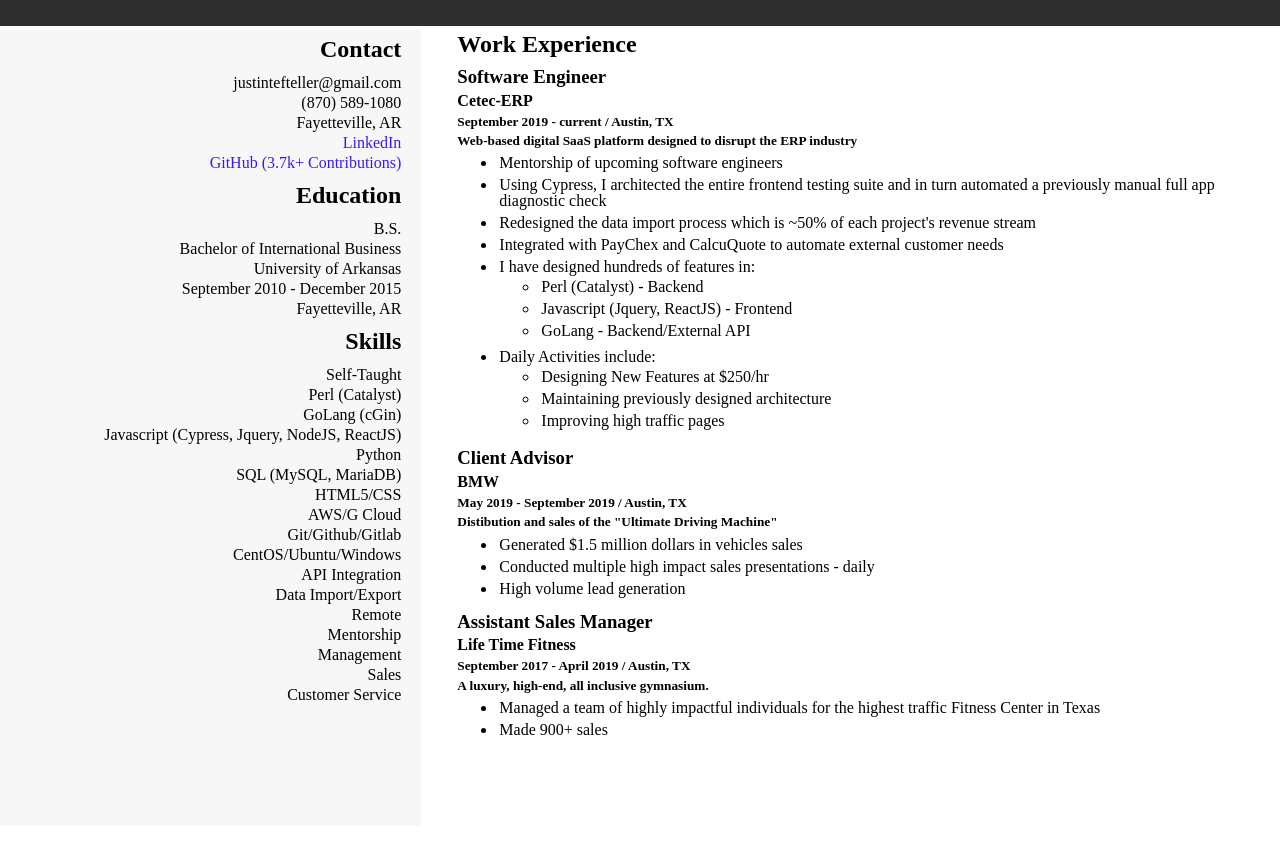
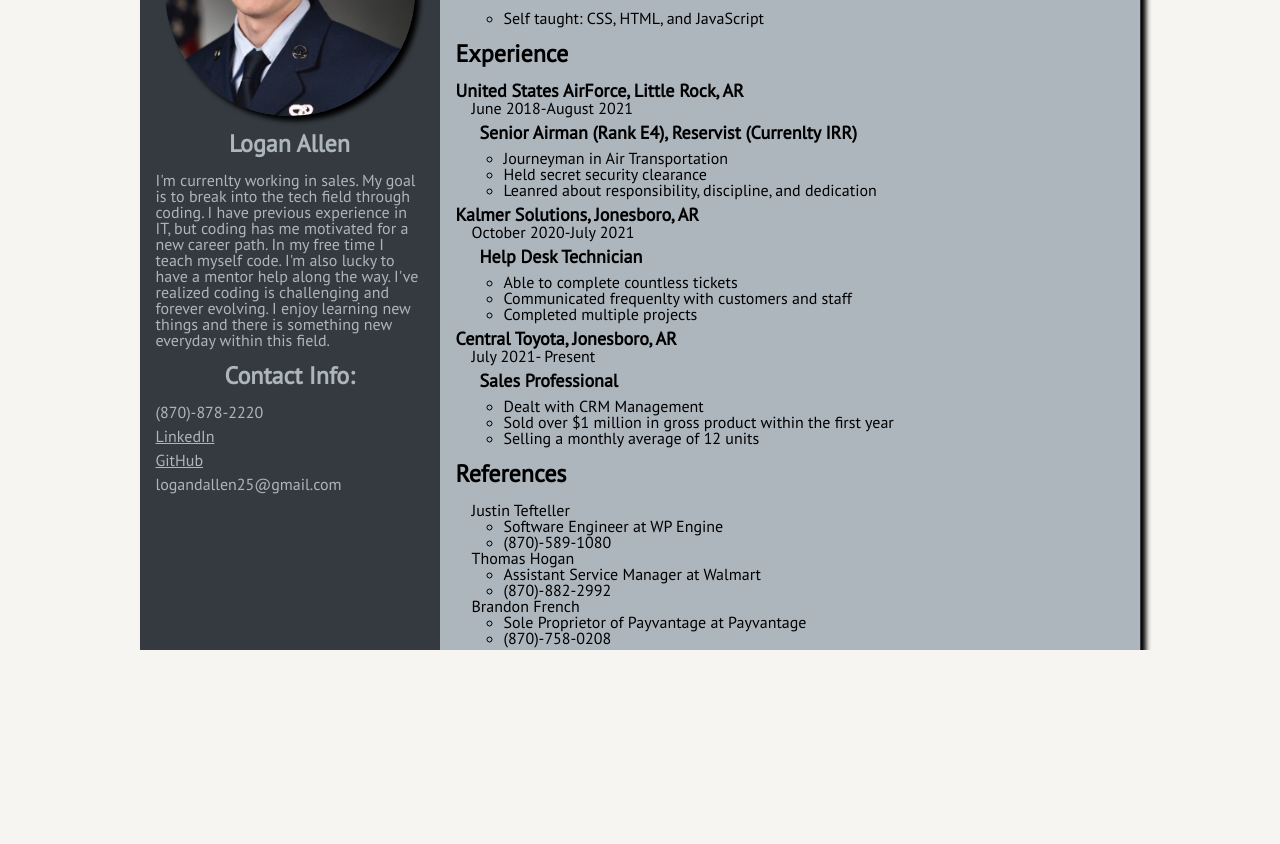
Before and after one commit to jtefteller/jtefteller.github.io, a plain HTML site: page index.html in a window 1280 px wide. Shown: the part 150-994 px from the top of the page. After the commit the page ends 800 px from the top, so only its background shows below. Drawn offline with Linux system fonts and the light colour scheme; a web font is replaced by a local one.

Commit message:
helping logan

```diff
--- a/index.html
+++ b/index.html
@@ -1,211 +1,106 @@
 <!DOCTYPE html>
 <html lang="en">
+
 <head>
-	<meta charset="UTF-8">
-	<meta http-equiv="X-UA-Compatible" content="IE=edge">
-	<meta name="viewport" content="width=device-width, initial-scale=1.0">
-	<title>Document</title>
+    <meta charset="UTF-8">
+    <meta http-equiv="X-UA-Compatible" content="IE=edge">
+    <meta name="viewport" content="width=device-width, initial-scale=1.0">
+    <link rel="stylesheet" href="style.css">
+    <title>Resume</title>
+</head>
 
-</head>
 <body>
-	<style>
-		@font-face {
-			font-family: PJR;
-			src: url("./Plus_Jakarta_Sans/static/PlusJakartaSans-Regular.ttf");
-		}
-		@font-face {
-			font-family: EPJR;
-			src: url("./Plus_Jakarta_Sans/static/PlusJakartaSans-ExtraBold.ttf");
-		}
-		@page  {
-			margin: 0;
-			size: letter; /*or width x height 150mm 50mm*/
-		}
-		*{
-			line-height: 1;
-			box-sizing: border-box;
-			margin: 2px 0;
-			font-family: PJR;
-		}
+    <div class="main_wrapper">
+        <section class="summary">
+            <img src="img/resumepic.jpeg" alt="resumepic" class="resumepic profile_picture">
+            <h1>Logan Allen</h1>
+            <p>I'm currenlty working in sales. My goal is to break into the tech field through coding. I have previous
+                experience in IT, but coding has me motivated for a new career path. In my free time I teach myself code.
+                I'm also lucky
+                to have a mentor help along the way. I've realized coding is challenging and forever evolving. I enjoy
+                learning new things and there is something new everyday within this field.
+            </p>
+            <h1>Contact Info:</h1>
+            <ul class="header">
+                <li>(870)-878-2220</li>
+                <li>
+                    <a class="link"
+                        href="https://www.linkedin.com/in/logan-allen-a2213817a/">LinkedIn
+                    </a>
+                </li>
+                <li>
+                    <a class="link" href="https://github.com/LoganA25">
+                        GitHub
+                    </a>
+                </li>
+                <li>
+                    logandallen25@gmail.com
+                </li>
+            </ul>
+        </section>
+        <section class="main">
+            <h1>Education</h1>
+            <ul>
+                <li>Hoxie High School</li>
+                <li>Arkansas State University</li>
+            </ul>
+            <h1>Skills</h1>
+            <ul>
+                <li>Self taught: CSS, HTML, and JavaScript</li>
+            </ul>
 
-		a {
-			text-decoration: none;
-			color: rgb(57, 27, 232);
-		}
-		li {
-			padding: 2px;
-		}
-		h1{
-			font-family: EPJR;
-			font-size: 4em;
-		}
+            <h1>Experience</h1>
+            <h2>United States AirForce, Little Rock, AR</h2>
+            <h4>June 2018-August 2021</h4>
+            <h3>Senior Airman (Rank E4), Reservist (Currenlty IRR)</h3>
+            <ul>
+                <li>Journeyman in Air Transportation</li>
+                <li>Held secret security clearance</li>
+                <li>Leanred about responsibility, discipline, and dedication</li>
+            </ul>
+            <h2>Kalmer Solutions, Jonesboro, AR</h2>
+            <h4>October 2020-July 2021</h4>
+            <h3>Help Desk Technician</h3>
+            <ul>
+                <li>Able to complete countless tickets</li>
+                <li>Communicated frequenlty with customers and staff</li>
+                <li>Completed multiple projects</li>
+            </ul>
+            <h2>Central Toyota, Jonesboro, AR</h2>
+            <h4>July 2021- Present</h4>
+            <h3>Sales Professional</h3>
+            <ul>
+                <li>Dealt with CRM Management</li>
+                <li>Sold over $1 million in gross product within the first year</li>
+                <li>Selling a monthly average of 12 units</li>
+            </ul>
+            <h1>References</h1>
+            <h4>Justin Tefteller</h4>
+            <ul class="reference">
+                <li>Software Engineer at WP Engine</li>
+                <!-- <li>WP Engine</li> -->
+                <li>(870)-589-1080</li>
+                <!-- <li>504 Lavaca St, Suite 1000 Austin, TX</li> -->
+            </ul>
+            <h4>Thomas Hogan</h4>
+            <ul class="reference">
+                <li>Assistant Service Manager at Walmart</li>
+                <!-- <li>Walmart</li> -->
+                <li>(870)-882-2992</li>
+                <!-- <li>1815 E Highland Dr, Jonesboro, AR 72401</li> -->
+            </ul>
+            <h4>Brandon French</h4>
+            <ul class="reference">
+                <li>Sole Proprietor of Payvantage at Payvantage</li>
+                <!-- <li>Payvantage</li> -->
+                <li>(870)-758-0208</li>
+                <!-- <li>1217 Stone St, Jonesboro, AR 72401</li> -->
+            </ul>
 
-		h2 {
+        </section>
+    </div>
 
-			padding-bottom: 10px;
-		}
-		h3, h4, h5 {
-			padding-bottom: 4px;
-		}
-		h2 {
-			font-family:EPJR;
-		}
-		div {
-			padding-bottom: 10px;
-		}
 
-		#app__div--main_container {
-			width: 100vw;
-			min-height: 100vh;
-		}
+</body>
 
-		.sub {
-			font-family: PJR;
-			font-size: 2em;
-			font-weight: 100;
-			font-style: italic;
-		}
-		#header {
-			background-color:#2e2e2e;
-			color: white;
-			padding: 2rem;
-			text-align: center;
-			margin-top: -4px;
-			min-width: 100%;
-		}
-		.grid {
-			display: grid;
-			grid-template-columns: 1fr 2fr;
-			grid-gap: 1em;
-			grid-template-areas: "l r";
-			width: 100%;
-			height: 100vh;
-		}
-
-		.column-left {
-			grid-area: l;
-			background-color: #f7f7f7;
-			text-align: right;
-			padding-right: 20px;
-		}
-		.column-right {
-			grid-area: r;
-			padding-left: 20px;
-			text-align: left;
-		}
-		.lc-item {
-			display: flex;
-			flex-direction: column;
-		}
-
-		.lc-item {
-			padding-top: 3px;
-			padding-bottom: 3px;
-		}
-
-	</style>
-	<div id="app__div--main_container">
-		<section id="header">
-			<h1>Justin Tefteller</h1>
-			<h2 class="sub">Software Engineer</h2>
-		</section>
-		<section class="grid">
-			<section class="column-left">
-				<div class="lc-item">
-					<h2>Contact</h2>
-					<p>justintefteller@gmail.com</p>
-					<p>(870) 589-1080</p>
-					<p>Fayetteville, AR</p>
-					<a href="https://www.linkedin.com/in/justin-tefteller-104ab1136/">LinkedIn</a>
-					<a href="https://github.com/jtefteller">GitHub (3.7k+ Contributions)</a>
-
-				</div>
-
-				<div class="lc-item">
-					<h2>Education</h2>
-					<p>B.S.</p>
-					<p>Bachelor of International Business</p>
-					<p>University of Arkansas</p>
-					<p>September 2010 - December 2015</p>
-					<p>Fayetteville, AR</p>
-				</div>
-
-				<div class="lc-item">
-					<h2>Skills</h2>
-					<p>Self-Taught</p>
-					<p>Perl (Catalyst)</p>
-					<p>GoLang (cGin)</p>
-					<p>Javascript (Cypress, Jquery, NodeJS, ReactJS)</p>
-					<p>Python</p>
-					<p>SQL (MySQL, MariaDB)</p>
-					<p>HTML5/CSS</p>
-					<p>AWS/G Cloud</p>
-					<p>Git/Github/Gitlab</p>
-					<p>CentOS/Ubuntu/Windows</p>
-					<p>API Integration</p>
-					<p>Data Import/Export</p>
-					<p>Remote</p>
-					<p>Mentorship</p>
-					<p>Management</p>
-					<p>Sales</p>
-					<p>Customer Service</p>
-				</div>
-
-			</section>
-			<section class="column-right">
-				<h2>Work Experience</h2>
-				<div>
-					<h3>Software Engineer</h3>
-					<h4>Cetec-ERP</h4>
-					<h5>September 2019 - current / Austin, TX</h5>
-					<h5>Web-based digital SaaS platform designed to disrupt the ERP industry</h5>
-					<ul>
-						<li>Mentorship of upcoming software engineers</li>
-						<li>Using Cypress, I architected the entire frontend testing suite and in turn automated a previously manual full app diagnostic check</li>
-						<li>Redesigned the data import process which is ~50% of each project's revenue stream</li>
-						<li>Integrated with PayChex and CalcuQuote to automate external customer needs</li>
-						<li>
-							I have designed hundreds of features in:
-							<ul>
-								<li> Perl (Catalyst) - Backend </li>
-								<li> Javascript (Jquery, ReactJS) - Frontend </li>
-								<li> GoLang - Backend/External API </li>
-							</ul>
-						</li>
-						<li>
-							Daily Activities include:
-							<ul>
-								<li>Designing New Features at $250/hr</li>
-								<li>Maintaining previously designed architecture</li>
-								<li>Improving high traffic pages</li>
-							</ul>
-						</li>
-					</ul>
-				</div>
-				<div>
-					<h3>Client Advisor</h3>
-					<h4>BMW</h4>
-					<h5>May 2019 - September 2019 / Austin, TX</h5>
-					<h5>Distibution and sales of the "Ultimate Driving Machine"</h5>
-					<ul>
-						<li>Generated $1.5 million dollars in vehicles sales</li>
-						<li>Conducted multiple high impact sales presentations - daily</li>
-						<li>High volume lead generation</li>
-					</ul>
-
-				</div>
-				<div>
-					<h3>Assistant Sales Manager</h3>
-					<h4>Life Time Fitness</h4>
-					<h5>September 2017 - April 2019 / Austin, TX</h5>
-					<h5>A luxury, high-end, all inclusive gymnasium.</h5>
-					<ul>
-						<li>Managed a team of highly impactful individuals for the highest traffic Fitness Center in Texas</li>
-						<li>Made 900+ sales</li>
-					</ul>
-				</div>
-			</section>
-		</section>
-	</div>
-</body>
 </html>
--- /dev/null
+++ b/style.css
@@ -0,0 +1,291 @@
+@import url('https://fonts.googleapis.com/css2?family=PT+Sans&display=swap');
+
+:root {
+    --color0: #343A40;
+    --color1: #495057;
+    --color2: #6C757D;
+    --color3: #ADB5BD;
+    --color4: #CED4DA;
+    --backgroud-color: #f6f5f1;
+    --margin: 1rem;
+    --max-width: 1000px;
+}
+
+/* RESETS */
+
+/* http://meyerweb.com/eric/tools/css/reset/
+   v2.0 | 20110126
+   License: none (public domain)
+*/
+
+html, body, div, span, applet, object, iframe,
+h1, h2, h3, h4, h5, h6, p, blockquote, pre,
+a, abbr, acronym, address, big, cite, code,
+del, dfn, em, img, ins, kbd, q, s, samp,
+small, strike, strong, sub, sup, tt, var,
+b, u, i, center,
+dl, dt, dd, ol, ul, li,
+fieldset, form, label, legend,
+table, caption, tbody, tfoot, thead, tr, th, td,
+article, aside, canvas, details, embed,
+figure, figcaption, footer, header, hgroup,
+menu, nav, output, ruby, section, summary,
+time, mark, audio, video {
+	margin: 0;
+	padding: 0;
+	border: 0;
+	font-size: 100%;
+	font: inherit;
+	vertical-align: baseline;
+}
+/* HTML5 display-role reset for older browsers */
+article, aside, details, figcaption, figure,
+footer, header, hgroup, menu, nav, section {
+	display: block;
+}
+body {
+	line-height: 1;
+}
+ol, ul {
+	list-style: none;
+}
+blockquote, q {
+	quotes: none;
+}
+blockquote:before, blockquote:after,
+q:before, q:after {
+	content: '';
+	content: none;
+}
+table {
+	border-collapse: collapse;
+	border-spacing: 0;
+}
+
+/* MAIN CONTENT */
+body {
+    display: flex;
+    align-items: center;
+    justify-content: center;
+    background-color: var(--backgroud-color);
+    font-family: 'PT Sans', sans-serif;
+}
+
+.main_wrapper {
+    display: flex;
+    height: 100vh;
+    min-width: var(--max-width);
+    border-right: solid 1px var(--color0);
+    background-color: var(--color3);
+    box-shadow: 5px 5px 5px black;
+}
+
+.summary {
+    max-width: 300px;
+    color: var(--color3);
+    background-color: var(--color0);
+}
+
+.profile_picture {
+    display: block;
+    border-radius: 50%;
+    max-width: 250px;
+    margin-top: var(--margin);
+    margin-left: auto;
+    margin-right: auto;
+    box-shadow: 5px 5px 5px black;
+}
+
+.summary h1 {
+    margin: var(--margin);
+    text-align: center;
+    font-size: x-large;
+    font-weight: 900;
+}
+
+.summary p {
+    margin: var(--margin);
+}
+
+.summary ul {
+    margin: var(--margin);
+}
+
+.summary li {
+    margin-top: calc(var(--margin)/2);
+}
+
+.summary a {
+    color: var(--color3);
+    text-decoration: underline;
+}
+
+.main {
+    margin: var(--margin);
+}
+
+.main h1 {
+    font-size: x-large;
+    font-weight: 900;
+    margin-top: var(--margin);
+    margin-bottom: var(--margin);
+}
+
+.main h2 {
+    margin-top: calc(var(--margin) * .5);
+    font-weight: 700;
+    font-size: large;
+}
+
+.main h3 {
+    font-size: large;
+    font-weight: 600;
+    margin-top: calc(var(--margin) * .5);
+    margin-bottom: calc(var(--margin) * .5);
+    margin-left: calc(var(--margin) * 1.5);
+}
+
+.main h4 {
+    margin-left: calc(var(--margin) * 1);
+}
+
+.main ul {
+    font-size: medium;
+    margin-left: calc(var(--margin) * 3);
+    list-style-type: circle;
+}
+
+/* Media Queries */
+
+@media screen and (max-width: 1000px) {
+    body {
+        display: block;
+        overflow: hidden;
+    }
+    .main_wrapper {
+        min-width: none;
+        height: 100%;
+    }
+}.
+
+
+
+
+/*
+
+LOGANS stuff
+section {
+    display: block;
+}
+
+body {
+    margin: 0;
+    padding: 0;
+    border: 0;
+    font-size: 100%;
+    font: inherit;
+    line-height: 1;
+    background-color: var(--color3);
+    font-size: 100%;
+    font-family: 'PT Sans', sans-serif;
+}
+
+.summary {
+    background-color: var(--color0);
+    color: var(--color3);
+    padding: 1em;
+    text-align: center;
+    flex-direction: row;
+    float: left;
+    width: 250px;
+    height: 100vh;
+    position: fixed;
+}
+
+.summary p {
+    text-align: justify;
+    margin-bottom: 0.5em;
+    flex-direction: auto;
+}
+
+.header {
+    text-align: left;
+    font-size: 1em;
+    line-height: 1.8em;
+}
+
+.link {
+    color: var(--color3);
+    text-decoration: underline;
+}
+
+.resumepic {
+    vertical-align: middle;
+    width: 200px;
+    height: 200px;
+    border-radius: 50%;
+    flex-direction: row;
+    max-width: 100%;
+    height: auto;
+    width: auto\9;
+}
+
+.main {
+    padding: 0.5em;
+    flex-direction: row;
+}
+
+.main h1 {
+    margin-left: 12em;
+    margin-top: 1.5em;
+    margin-bottom: 0.3em;
+    font-size: 1.8em;
+    flex-direction: row;
+}
+
+.main h2 {
+    margin-left: 15em;
+    margin-top: 0.5em;
+    margin-bottom: 0.3em;
+    font-size: 1.5em;
+    flex-direction: row;
+}
+
+.main h3 {
+    margin-left: 23em;
+    margin-top: 0.5em;
+    margin-bottom: 0.3em;
+    font-size: 1.0em;
+    font-weight: bold;
+    flex-direction: row;
+}
+
+.main h4 {
+    margin-left: 23em;
+    margin-top: 0.5em;
+    margin-bottom: 0.3em;
+    font-size: 1.0em;
+    flex-direction: row;
+    font-weight: bold;
+}
+
+.main ul li {
+    margin-left: 24em;
+    flex-direction: row;
+}
+
+.reference {
+    margin-left: -3.5em;
+    list-style: none;
+}
+
+.date {
+    font-weight: normal;
+    font-size: 0.8em;
+}
+
+@media only screen and (max-width: 600px) {
+    .summary {
+        width: 150px;
+    }
+} */
```
Also changed, not shown: img/resumepic.jpeg (added).
